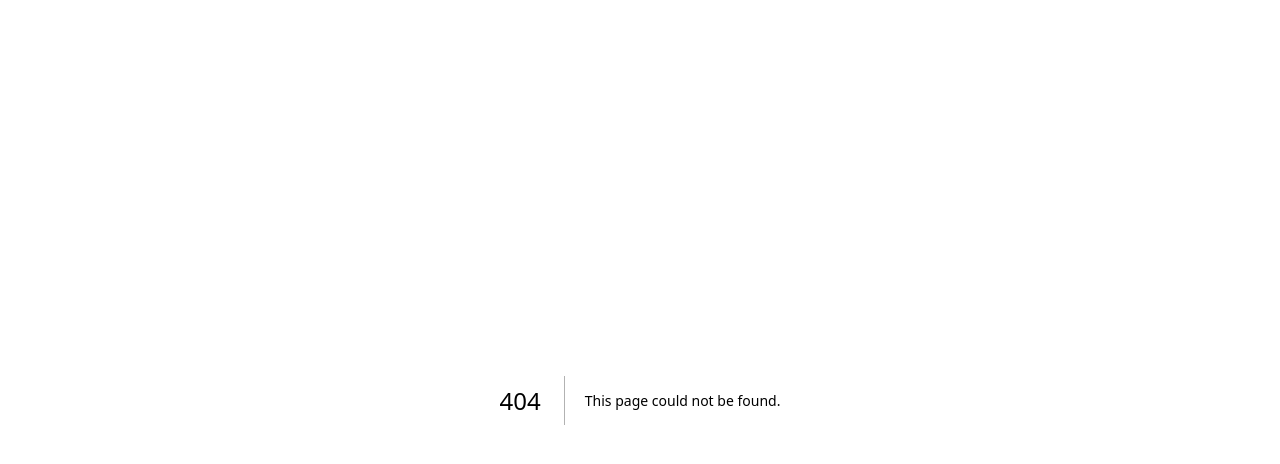
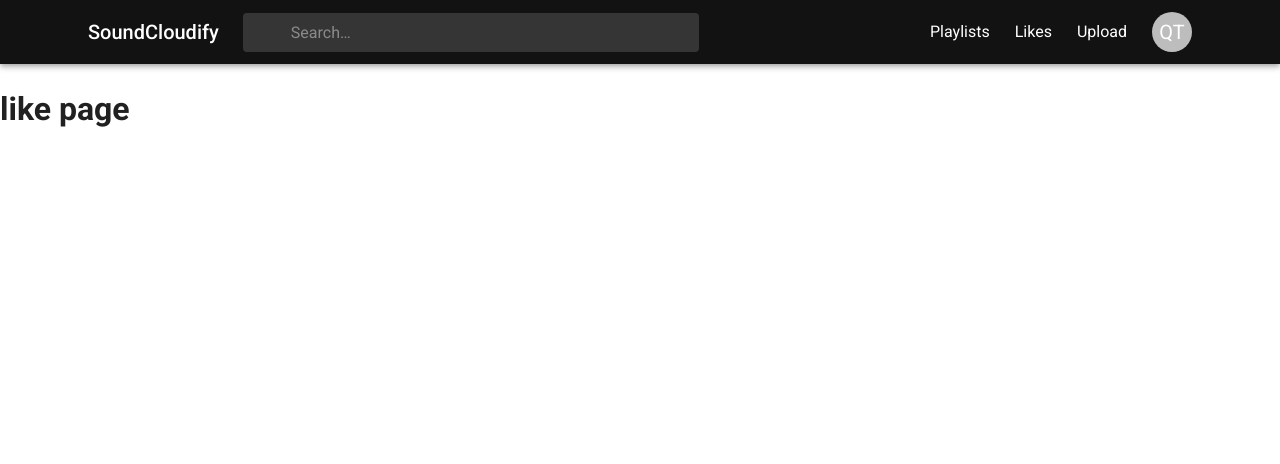
Before and after one commit to ThaiThanhQuan/audiomesh, a Next.js app: page /like in a window 1280 px wide. Before the commit this address had no page. Shown: the top 464 px of the page. Built offline with nearby package versions, Linux system fonts and the light colour scheme; some icons are missing.

Commit message:
done app header

```diff
--- a/src/app/layout.tsx
+++ b/src/app/layout.tsx
@@ -1,3 +1,4 @@
+import AppHeader from '@/components/header/app.header';
 import ThemeRegistry from '@/components/theme-registry/theme.registry';
 
 export default function RootLayout(props: { children: React.ReactNode }) {
@@ -5,6 +6,7 @@ export default function RootLayout(props: { children: React.ReactNode }) {
     <html lang="en">
       <body>
         <ThemeRegistry>
+          <AppHeader />
           {props.children}
         </ThemeRegistry>
       </body>
--- /dev/null
+++ b/src/app/like/page.tsx
@@ -0,0 +1,8 @@
+
+const LikePage = () => {
+    return (
+        <h1>like page</h1>
+    )
+}
+
+export default LikePage
--- a/src/app/page.tsx
+++ b/src/app/page.tsx
@@ -3,7 +3,7 @@ import AppHeader from "@/components/header/app.header";
 export default function Home() {
   return (
     <div>
-      <AppHeader />
+      <h1>Home page</h1>
     </div>
   );
 }
--- a/src/components/header/app.header.tsx
+++ b/src/components/header/app.header.tsx
@@ -16,6 +16,8 @@ import MailIcon from '@mui/icons-material/Mail';
 import NotificationsIcon from '@mui/icons-material/Notifications';
 import MoreIcon from '@mui/icons-material/MoreVert';
 import { Avatar, Container } from '@mui/material';
+import Link from 'next/link';
+import { useRouter } from 'next/navigation';
 
 const Search = styled('div')(({ theme }) => ({
     position: 'relative',
@@ -58,6 +60,7 @@ const StyledInputBase = styled(InputBase)(({ theme }) => ({
 }));
 
 export default function AppHeader() {
+    const router = useRouter()
     const [anchorEl, setAnchorEl] = React.useState<null | HTMLElement>(null);
     const [mobileMoreAnchorEl, setMobileMoreAnchorEl] =
         React.useState<null | HTMLElement>(null);
@@ -82,6 +85,10 @@ export default function AppHeader() {
         setMobileMoreAnchorEl(event.currentTarget);
     };
 
+    const handleRedirectHome = () => {
+        router.push('/')
+    }
+
     const menuId = 'primary-search-account-menu';
     const renderMenu = (
         <Menu
@@ -93,8 +100,17 @@ export default function AppHeader() {
             transformOrigin={{ horizontal: 'right', vertical: 'top' }}
             anchorOrigin={{ horizontal: 'right', vertical: 'bottom' }}
         >
-            <MenuItem onClick={handleMenuClose}>Profile</MenuItem>
-            <MenuItem onClick={handleMenuClose}>My account</MenuItem>
+            <MenuItem onClick={handleMenuClose}>
+                <Link
+                    href={'/profile'}
+                    style={{
+                        color: 'unset',
+                        textDecoration: 'unset'
+                    }}>
+                    Profile
+                </Link>
+            </MenuItem>
+            <MenuItem onClick={handleMenuClose}>Logout</MenuItem>
         </Menu>
     );
 
@@ -162,9 +178,13 @@ export default function AppHeader() {
                             variant="h6"
                             noWrap
                             component="div"
-                            sx={{ display: { xs: 'none', sm: 'block' } }}
+                            sx={{
+                                display: { xs: 'none', sm: 'block' },
+                                cursor: 'pointer'
+                            }}
+                            onClick={() => handleRedirectHome()}
                         >
-                            SOUNDCLOUD
+                            SoundCloudify
                         </Typography>
                         <Search>
                             <SearchIconWrapper>
@@ -180,10 +200,14 @@ export default function AppHeader() {
                             display: { xs: 'none', md: 'flex' },
                             alignItems: 'center',
                             gap: '25px',
-                            cursor: 'pointer'
+                            cursor: 'pointer',
+                            "> a": {
+                                color: 'unset',
+                                textDecoration: 'unset'
+                            }
                         }}>
-                            <span>Playlists</span>
-                            <span>Likes</span>
+                            <Link href={'/playlist'}>Playlists</Link>
+                            <Link href={'/like'}>Likes</Link>
                             <span>Upload</span>
                             <Avatar onClick={handleProfileMenuOpen}>QT</Avatar>
                         </Box>
```
